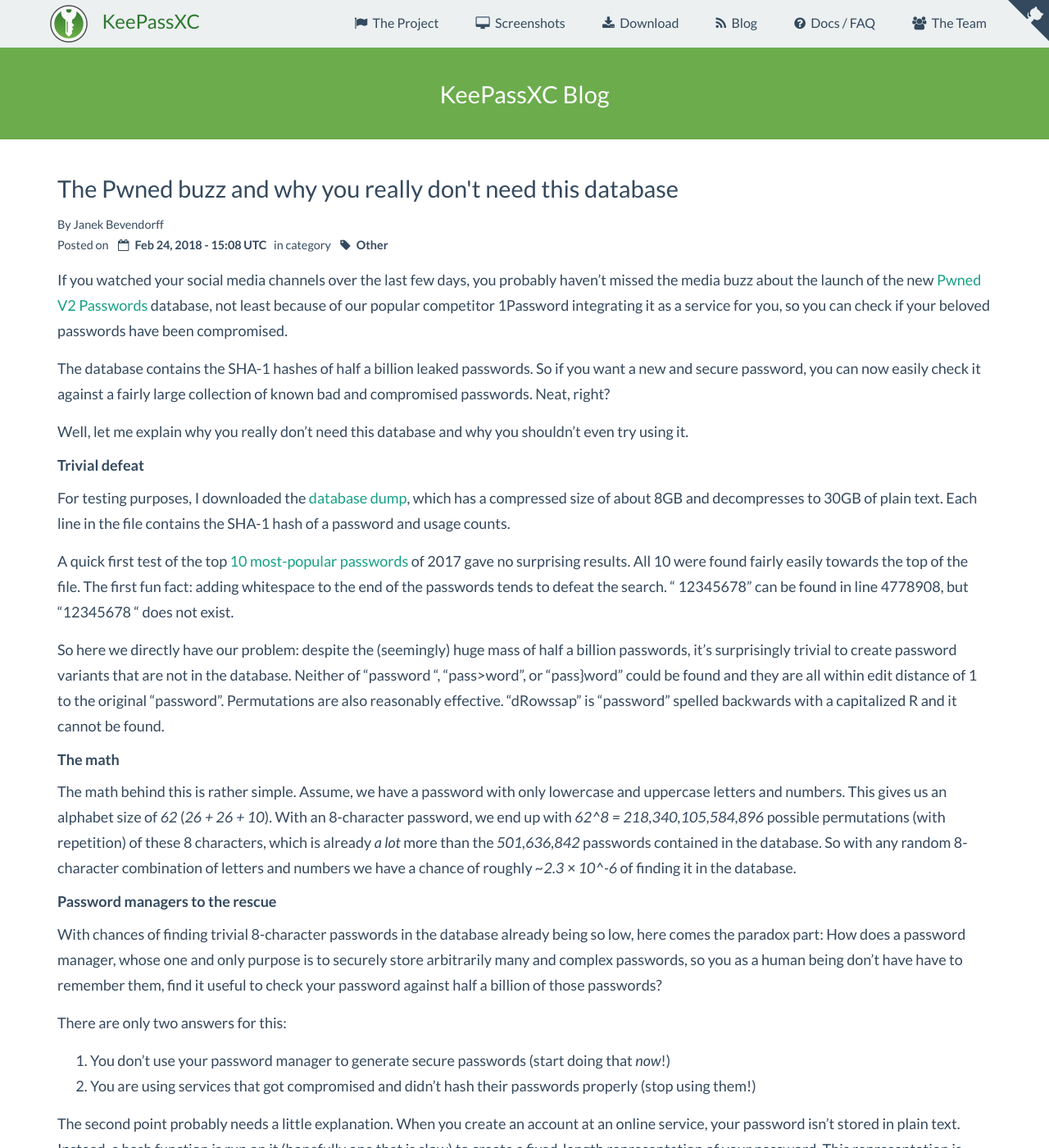
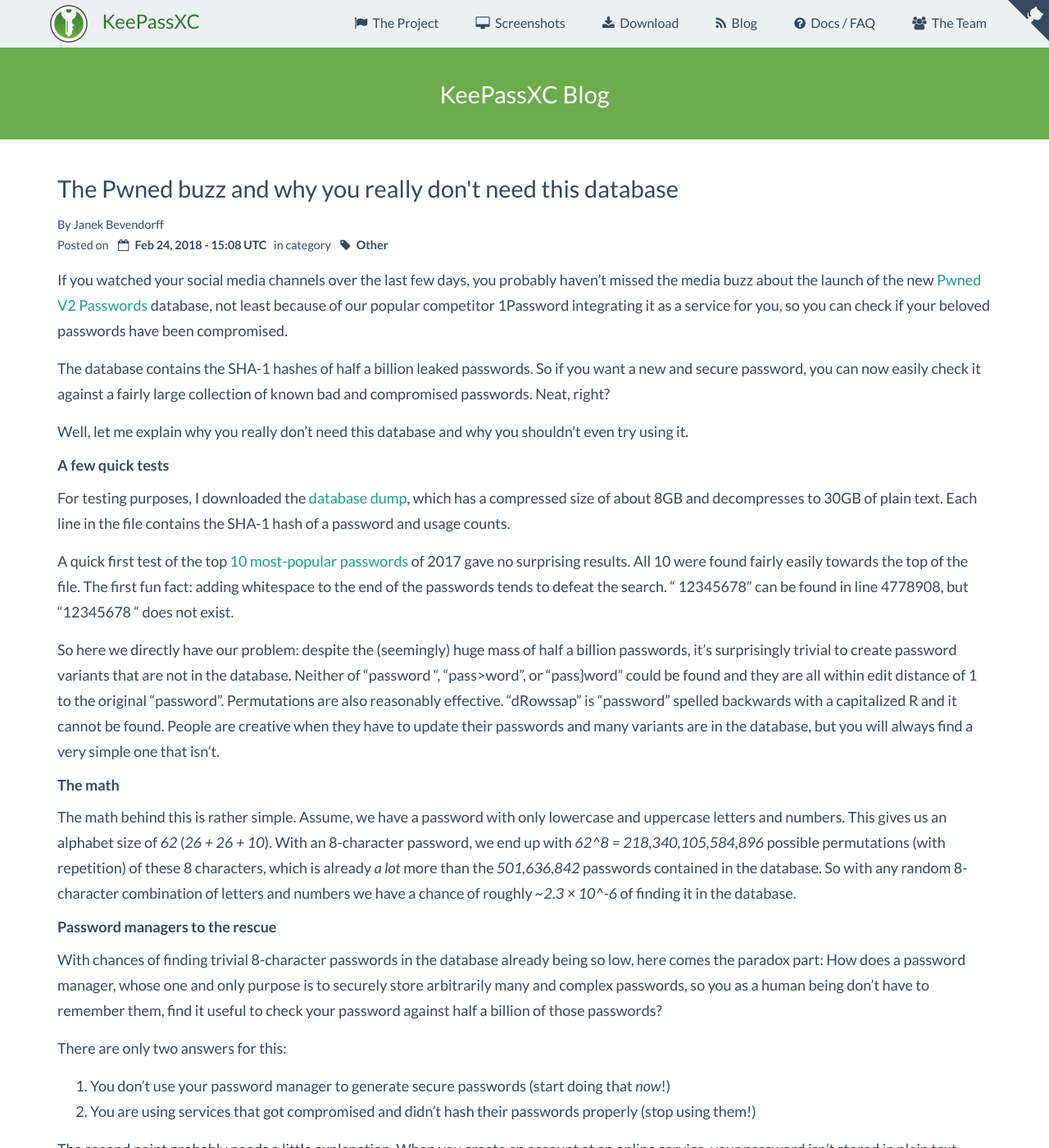
Before and after one commit to keepassxreboot/keepassxc-org, a Jekyll site: the page built from blog/_posts/2018-02-24-pwned-database.md, in a window 1280 px wide and 1400 px high. Shown: the whole window at 82% size. Built offline with Jekyll 4.4.1, drawn with Linux system fonts in a browser that asks for light colours; comment, search, counter and statistics services are not loaded.

Commit message:
Update blogpost

```diff
--- a/blog/_posts/2018-02-24-pwned-database.md
+++ b/blog/_posts/2018-02-24-pwned-database.md
@@ -23,7 +23,7 @@
 
 <!--more-->
 
-##### Trivial defeat
+##### A few quick tests
 
 For testing purposes, I downloaded the [database dump](https://haveibeenpwned.com/Passwords),
 which has a compressed size of about 8GB and decompresses to 30GB of plain text.
@@ -40,7 +40,9 @@
 the database. Neither of "password ", "pass>word", or "pass}word" could be found and
 they are all within edit distance of 1 to the original "password".
 Permutations are also reasonably effective. "dRowssap" is "password" spelled backwards
-with a capitalized R and it cannot be found.
+with a capitalized R and it cannot be found. People are creative when they have to
+update their passwords and many variants are in the database, but you will always
+find a very simple one that isn't.
 
 ##### The math
 
```
Also changed, not shown: other parts of blog/_posts/2018-02-24-pwned-database.md (+1 -1 lines).
